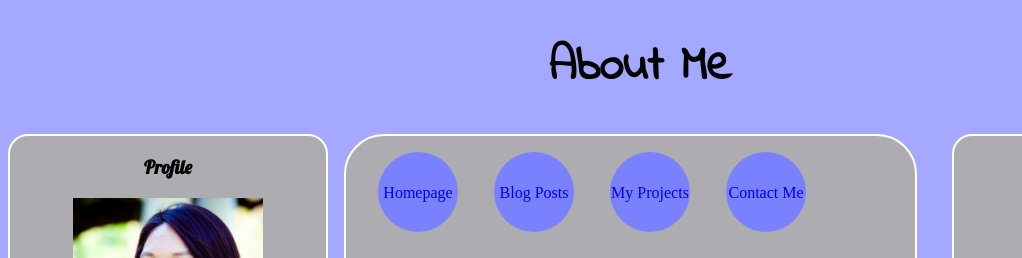
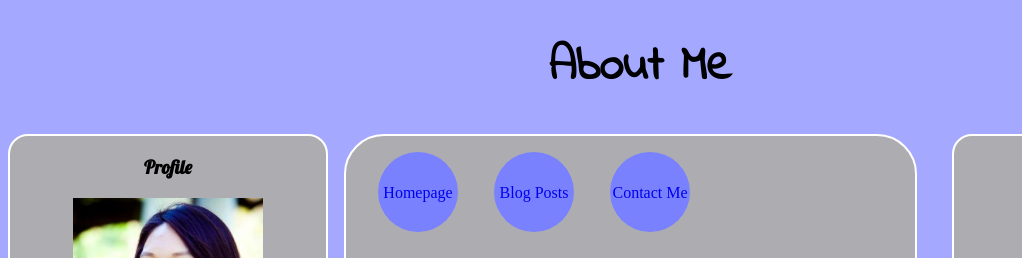
Before and after one commit to annewchen/annewchen.github.io, a plain HTML site: page about_me.html in a window 1280 px wide. Shown: the top 258 px of the page, 0-1022 px from the left. Drawn offline with Linux system fonts and the light colour scheme.

Commit message:
comment out projects link

```diff
--- a/about_me.html
+++ b/about_me.html
@@ -26,9 +26,9 @@
         <a href="./blog/index.html" class="navigation-buttons">
           <p>Blog Posts</p>
         </a>
-        <a href="#" class="navigation-buttons">
-          <p>My Projects</p>
-        </a>
+        <!--<a href="#" class="navigation-buttons">-->
+        <!--  <p>My Projects</p>-->
+        <!--</a>-->
         <a href="mailto:annewchen@gmail.com" class="navigation-buttons">
           <p>Contact Me</p>
         </a>
```
